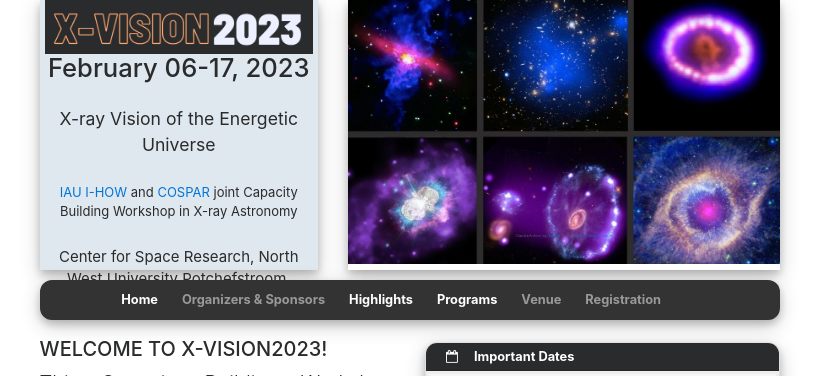
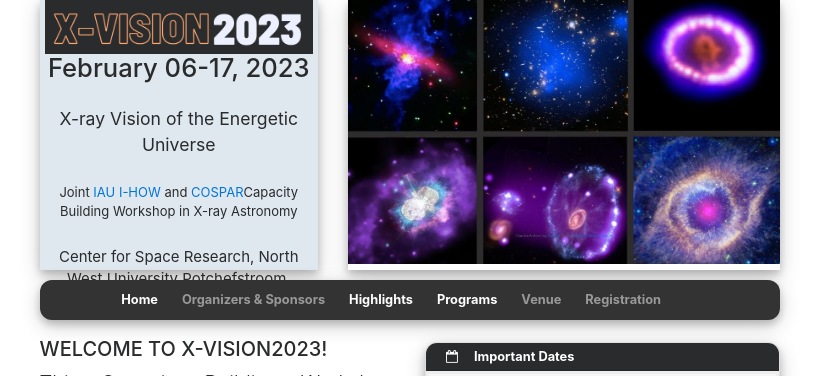
Before and after one commit to xvisionastro2023/xvisionastro2023.github.io, a Jekyll site: the page built from index.html, in a window 1280 px wide. Shown: the top 376 px of the page, without its empty margins (230-1048 px from the left). Built offline with Jekyll 4.4.1, drawn with Linux system fonts in a browser that asks for light colours; nearby versions of some CDN libraries.

```diff
--- a/_data/conference.yml
+++ b/_data/conference.yml
@@ -1,7 +1,7 @@
 full_title: X-ray Vision of the Energetic Universe #, a data-driven approach
 short_title: IHowCOS-CCW2023
 email: xrayvision2023@gmail.com
-description: <a href="https://www.iau.org/training/iau-hands-on-workshops/">IAU I-HOW</a> and <a href="https://cosparhq.cnes.fr/events/cospar-capacity-building-workshops/">COSPAR<a/> joint Capacity Building Workshop in X-ray Astronomy
+description: Joint <a href="https://www.iau.org/training/iau-hands-on-workshops/">IAU I-HOW</a> and <a href="https://cosparhq.cnes.fr/events/cospar-capacity-building-workshops/">COSPAR<a/>Capacity Building Workshop in X-ray Astronomy
 
 location: Center for Space Research, North West University Potchefstroom, South Africa
 date: February 06-17, 2023
```
